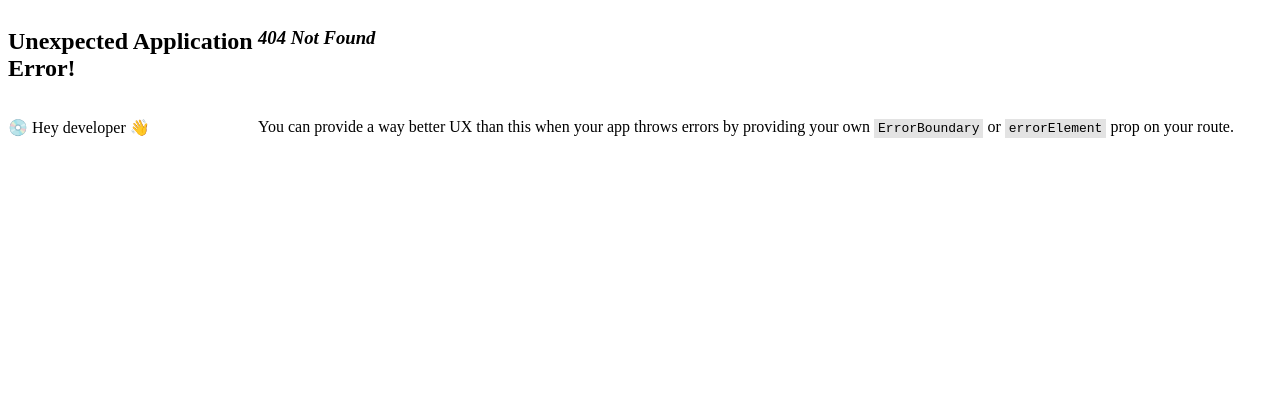
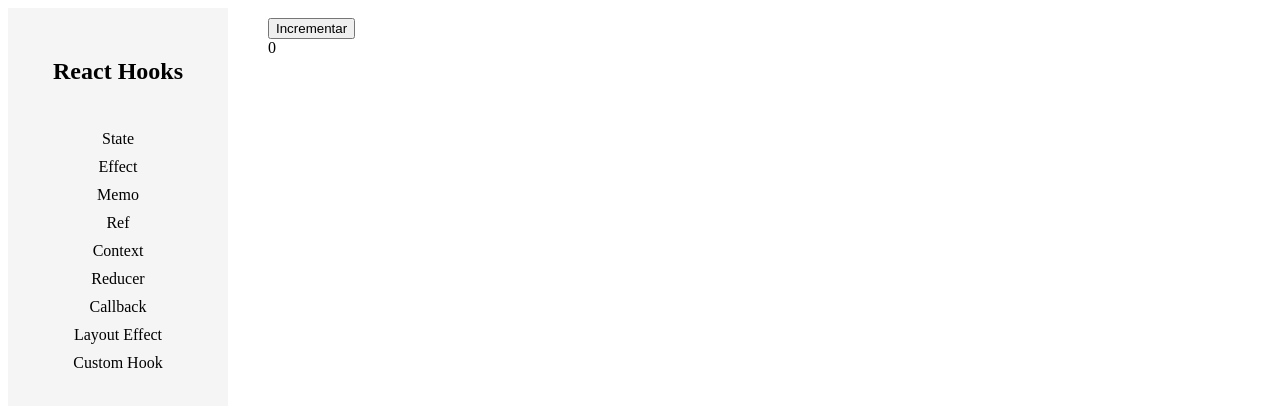
Before and after one commit to GabrielOGW/Learning_React, a React (Create React App) app in the folder react_hooks/: page /components/layoutEffect.js in a window 1280 px wide. Before the commit this address had no page. Shown: the top 406 px of the page. Built offline with nearby package versions, Linux system fonts and the light colour scheme.

Commit message:
feat: useLayoutEffect

```diff
--- a/react_hooks/src/App.js
+++ b/react_hooks/src/App.js
@@ -8,6 +8,7 @@ import Context from "./routes/components/context";
 import Reducer from "./routes/components/reducer";
 import Callback from "./routes/components/callback";
 import CustomHook from "./routes/components/customHook";
+import LayoutEffect from "./routes/components/layoutEffect";
 
 const router = createBrowserRouter([
   {
@@ -46,6 +47,10 @@ const router = createBrowserRouter([
         path: "/components/customHook.js",
         element: <CustomHook />,
       },
+      {
+        path: "/components/layoutEffect.js",
+        element: <LayoutEffect />,
+      },
     ]
   },
 
--- /dev/null
+++ b/react_hooks/src/routes/components/layoutEffect.js
@@ -0,0 +1,15 @@
+import React, { useState, useLayoutEffect } from 'react'
+
+export default function LayoutEffect() {
+  const [count, setCount] = useState(0)
+
+  useLayoutEffect(() => {
+    console.log(count);
+  }, [count])
+  return (
+    <>
+      <button onClick={() => setCount(c => c+ 1)}>Incrementar</button>
+      <div>{count}</div>
+    </>
+  )
+}
--- a/react_hooks/src/routes/root.jsx
+++ b/react_hooks/src/routes/root.jsx
@@ -31,6 +31,9 @@ export default function Root() {
               <Link to={`/components/callback.js`}>Callback</Link>
             </li>
             <li>
+              <Link to={`/components/layoutEffect.js`}>Layout Effect</Link>
+            </li>
+            <li>
               <Link to={`/components/customHook.js`}>Custom Hook</Link>
             </li>
           </ul>
```
